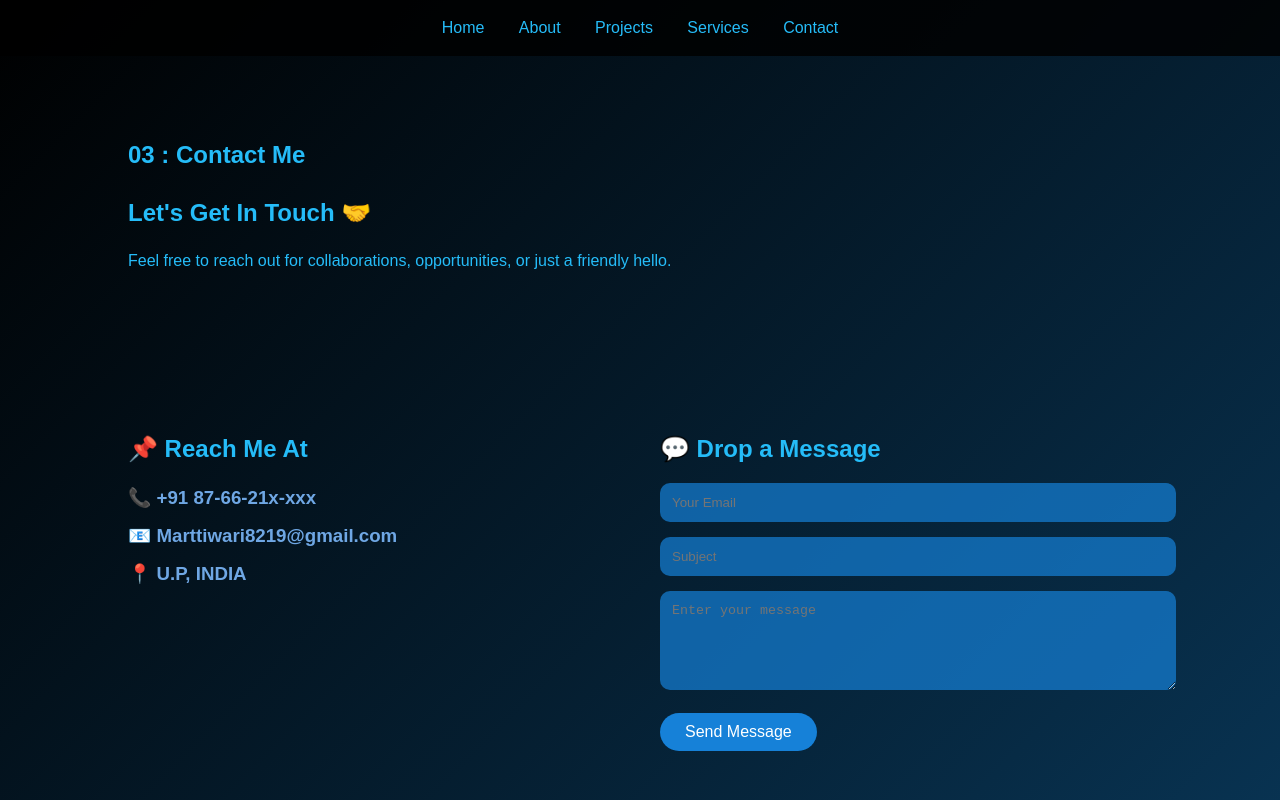
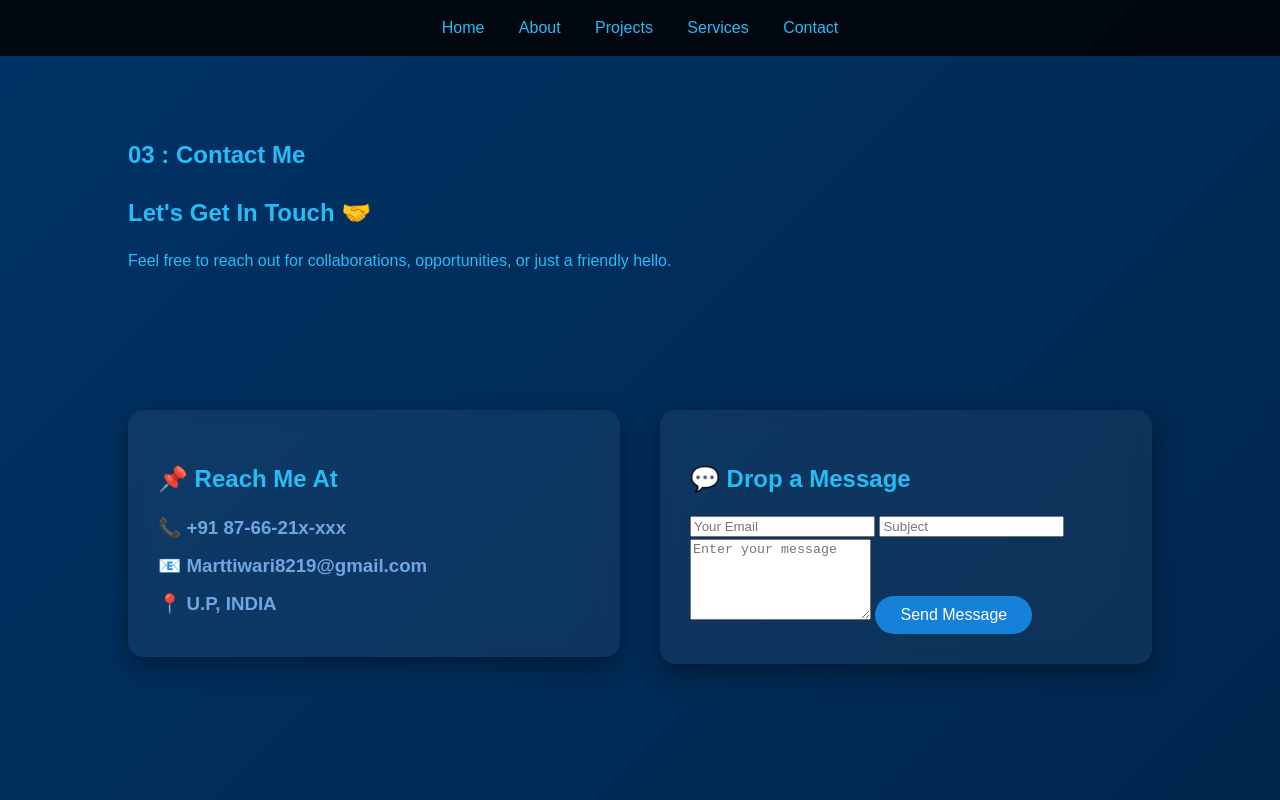
Before and after one commit to Manu04Tiwari/My-Space, a website: page public/contact.html in a window 1280 px wide. Shown: the top 800 px of the page. Drawn offline with nearby package versions, Linux system fonts and the light colour scheme.

Commit message:
27th commit

```diff
--- a/public/contact.html
+++ b/public/contact.html
@@ -15,7 +15,9 @@
     body {
   margin: 0;
   font-family: "Poppins", sans-serif;
-      background: linear-gradient(135deg, #000000, #0a3d62);
+  background: linear-gradient(-45deg, #000000, #0a3d62, #001f3f, #003366);
+  background-size: 400% 400%;
+  animation: gradientMove 12s ease infinite;
   color: #25bcf8;
   overflow-x: hidden;
   line-height: 1.6;
@@ -65,21 +67,25 @@
     }
 
     /* Form styling */
-    .form-control {
-      width: 100%;
-      background-color: rgba(22,129,216,0.7);
-      border: none;
-      color: white;
-      padding: 12px;
-      border-radius: 10px;
-      margin-bottom: 15px;
+  .contact-info, .contact-form {
+  background: rgba(255,255,255,0.05);
+  border-radius: 15px;
+  padding: 30px;
+  backdrop-filter: blur(10px);
+  box-shadow: 0 8px 25px rgba(0,0,0,0.4);
   transition: 0.3s;
 }
 
-    .form-control:focus {
-      outline: none;
-      box-shadow: 0 0 12px #25bcf8;
-      transform: scale(1.02);
+.contact-info:hover, .contact-form:hover {
+  transform: translateY(-5px);
+  box-shadow: 0 12px 30px rgba(0,0,0,0.6);
+}
+
+/* Social icon glow */
+.fa-icon:hover {
+  transform: scale(1.3);
+  text-shadow: 0 0 15px #25bcf8, 0 0 25px #25bcf8;
+  color: #25bcf8;
 }
 
     button {
```
Lines whose indentation alone changed are shown as unchanged.
